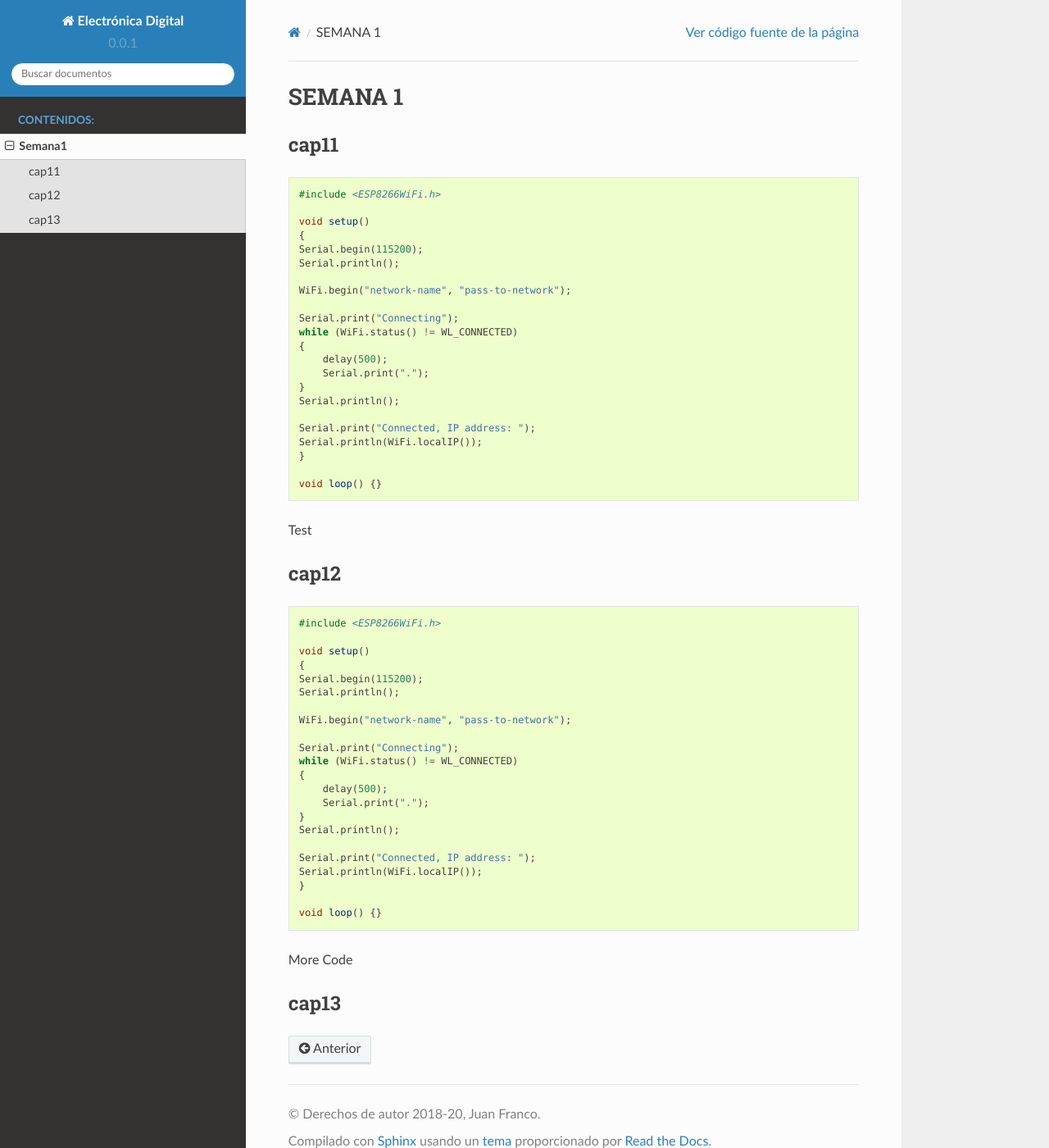
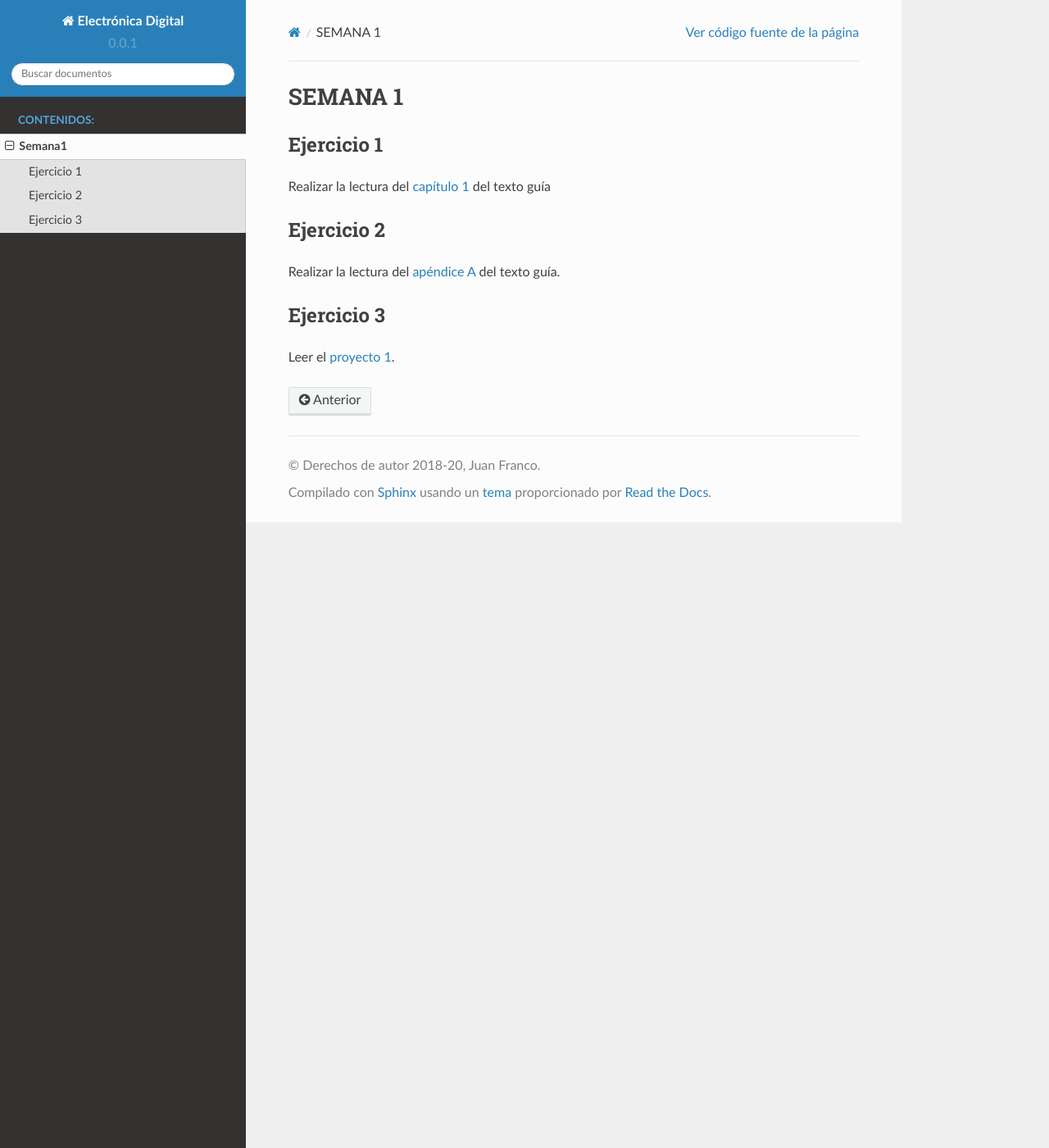
Before and after one commit to juanferfranco/ElectronicaDigital, a Sphinx documentation site: the page built from docs/_semana1/semana1.rst, in a window 1280 px wide and 1400 px high. Shown: the whole window at 82% size. Built offline with Sphinx 7.4.7 and the Read the Docs theme 2.0.0, drawn with Linux system fonts in a browser that asks for light colours.

Commit message:
set up week 1

```diff
--- a/docs/_semana1/semana1.rst
+++ b/docs/_semana1/semana1.rst
@@ -1,66 +1,16 @@
 SEMANA 1
 ===========
 
-cap11
-^^^^^^
+Ejercicio 1
+------------
+Realizar la lectura del `capítulo 1 <https://docs.wixstatic.com/ugd/44046b_f2c9e41f0b204a34ab78be0ae4953128.pdf>`__
+del texto guía
 
+Ejercicio 2
+------------
+Realizar la lectura del `apéndice A <https://docs.wixstatic.com/ugd/44046b_2cc5aac034ae49f4bf1650a3d31df32c.pdf>`__
+del texto guía.
 
-.. code:: cpp
-
-    #include <ESP8266WiFi.h>
-
-    void setup()
-    {
-    Serial.begin(115200);
-    Serial.println();
-
-    WiFi.begin("network-name", "pass-to-network");
-
-    Serial.print("Connecting");
-    while (WiFi.status() != WL_CONNECTED)
-    {
-        delay(500);
-        Serial.print(".");
-    }
-    Serial.println();
-
-    Serial.print("Connected, IP address: ");
-    Serial.println(WiFi.localIP());
-    }
-
-    void loop() {}
-
-Test
-
-cap12
-^^^^^^
-
-.. code:: cpp
-
-    #include <ESP8266WiFi.h>
-
-    void setup()
-    {
-    Serial.begin(115200);
-    Serial.println();
-
-    WiFi.begin("network-name", "pass-to-network");
-
-    Serial.print("Connecting");
-    while (WiFi.status() != WL_CONNECTED)
-    {
-        delay(500);
-        Serial.print(".");
-    }
-    Serial.println();
-
-    Serial.print("Connected, IP address: ");
-    Serial.println(WiFi.localIP());
-    }
-
-    void loop() {}
-
-More Code
-
-cap13
-^^^^^^
+Ejercicio 3
+------------
+Leer el `proyecto 1 <https://www.nand2tetris.org/project01>`__.
```
